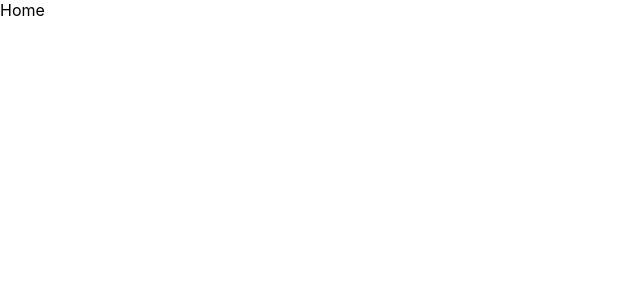
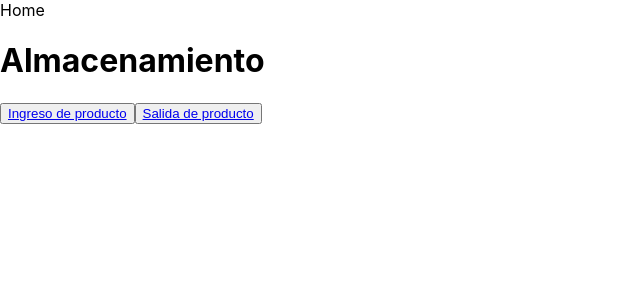
Before and after one commit to dhaarmaa/MusicPro, a React (Create React App) app: page / in a window 1280 px wide. Shown: the top 300 px of the page, without its empty margins (0-640 px from the left). Built offline with nearby package versions, Linux system fonts and the light colour scheme.

Commit message:
creación de pagina y conexion entre ellas

```diff
--- a/src/applicacion/routes.js
+++ b/src/applicacion/routes.js
@@ -1,12 +1,16 @@
 import { BrowserRouter, Route, Routes} from 'react-router-dom';
 import Home from '../views/home';
 import Page2 from '../views/page2';
+import ProductIncome from '../views/productIncome';
+import ProductOutput from '../views/productOutput';
 
 const Router = () => (
     <BrowserRouter>
         <Routes>
             <Route path='/' element={<Home/>} />
             <Route path="/page2/" element={<Page2/>} />
+            <Route path="/Entrada" element= {<ProductIncome/>}/>
+            <Route path="/Salida" element= {<ProductOutput/>}/>
              { /* Es muy recomendable añadir esta ruta para obtener un mensaje de error en el caso de que la ruta no exista. De lo contrario, si la ruta no existe llegaremos a una página en blanco */}
             <Route path="*" element={<div>404</div> } />
         </Routes>
--- a/src/views/home/index.js
+++ b/src/views/home/index.js
@@ -1,4 +1,14 @@
 import React from 'react';
+import { Link } from 'react-router-dom';
 
-const Home = () => <div>Home</div>;
+const Home = () =>
+
+<div>Home
+    <h1>Almacenamiento</h1>
+
+    <div>
+        <button><Link to={`/Entrada`}>Ingreso de producto</Link></button>
+        <button><Link to={`/Salida`}>Salida de producto</Link></button>
+    </div>
+</div>;
 export default Home;
--- /dev/null
+++ b/src/views/productIncome/index.js
@@ -0,0 +1,9 @@
+import React from 'react';
+import { Link } from 'react-router-dom';
+
+const ProductIncome = () =>
+    <div>
+        <h1>Entrada de producto</h1>
+        <button><Link to={`/`}>atras</Link></button>
+    </div>;
+export default ProductIncome;
--- /dev/null
+++ b/src/views/productOutput/index.js
@@ -0,0 +1,9 @@
+import React from 'react';
+import { Link } from 'react-router-dom';
+
+const ProductOutput = () =>
+    <div>
+        <h1>salida de producto</h1>
+        <button><Link to={`/`}>atras</Link></button>
+    </div>;
+export default ProductOutput;
```
